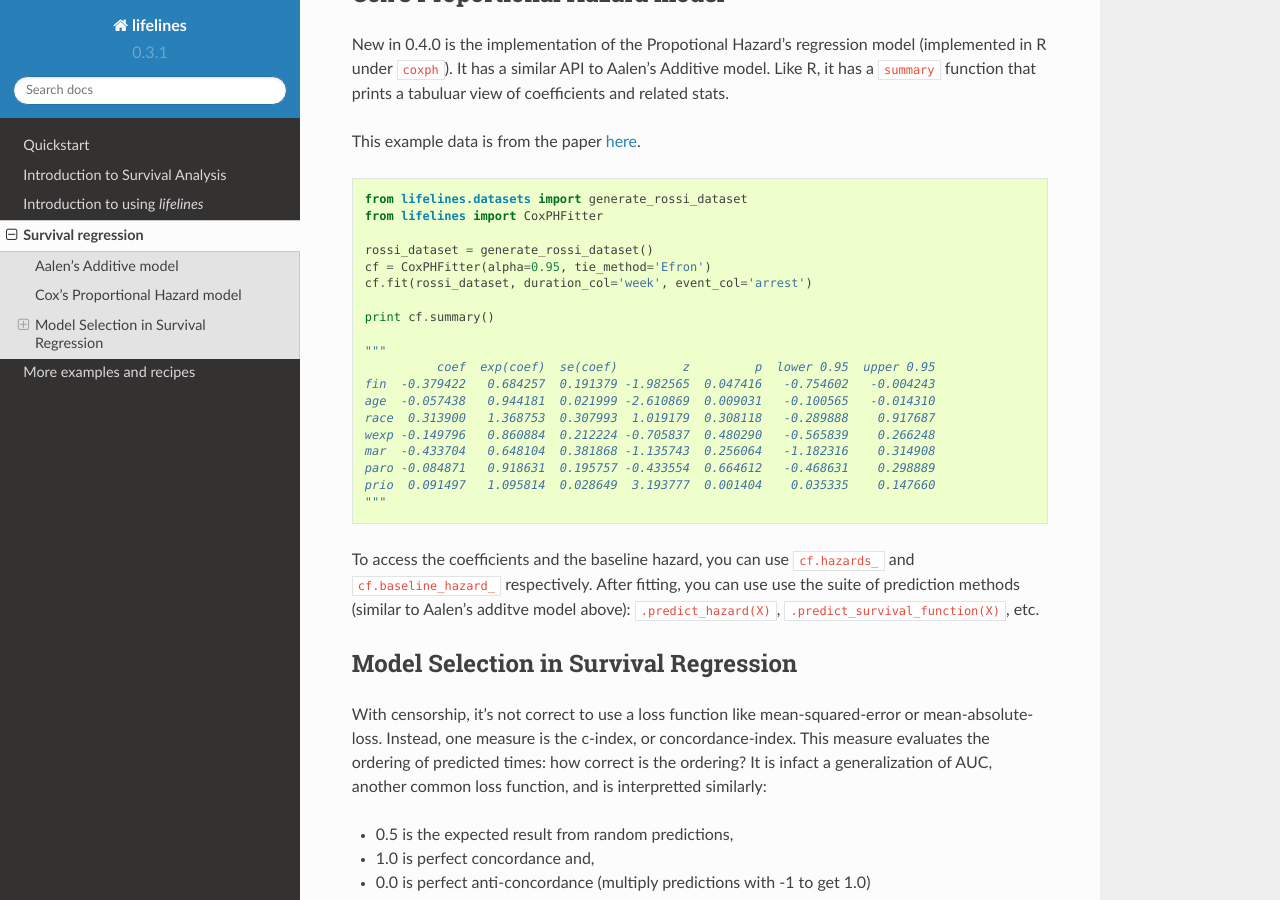
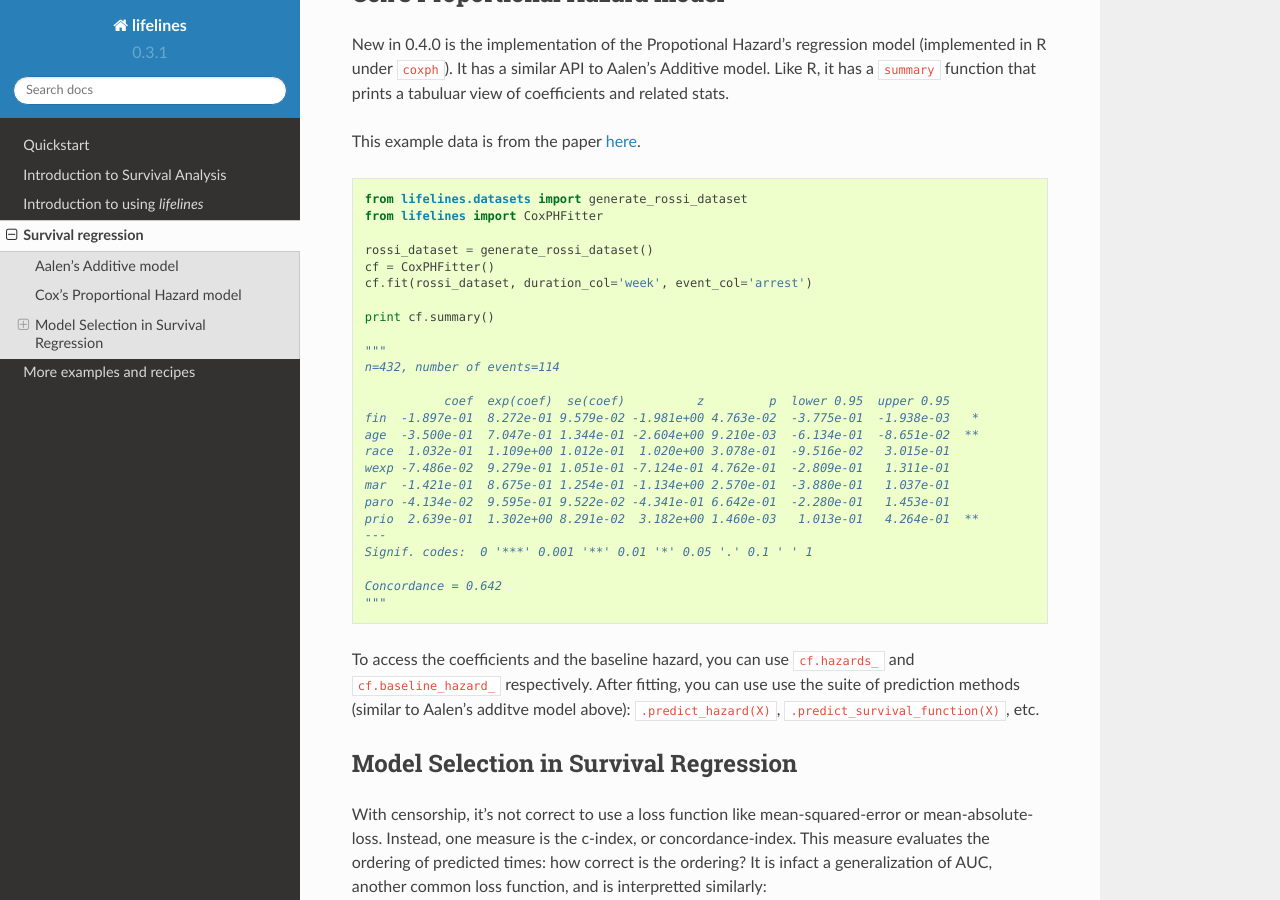
Before and after one commit to CamDavidsonPilon/lifelines, a Sphinx documentation site: the page built from docs/survival_regression.rst, in a window 1280 px wide and 900 px high, scrolled down 4359 px. Built offline with Sphinx 7.4.7 and the Read the Docs theme 2.0.0, drawn with Linux system fonts in a browser that asks for light colours; formulas are drawn with MathJax 3.

Commit message:
autolinting the source + a bug was found in summmary()

```diff
--- a/docs/survival_regression.rst
+++ b/docs/survival_regression.rst
@@ -399,20 +399,26 @@ This example data is from the paper `here <http://cran.r-project.org/doc/contrib
     from lifelines import CoxPHFitter
 
     rossi_dataset = generate_rossi_dataset()
-    cf = CoxPHFitter(alpha=0.95, tie_method='Efron')
+    cf = CoxPHFitter()
     cf.fit(rossi_dataset, duration_col='week', event_col='arrest')
 
     print cf.summary()
 
     """
-              coef  exp(coef)  se(coef)         z         p  lower 0.95  upper 0.95
-    fin  -0.379422   0.684257  0.191379 -1.982565  0.047416   -0.754602   -0.004243
-    age  -0.057438   0.944181  0.021999 -2.610869  0.009031   -0.100565   -0.014310
-    race  0.313900   1.368753  0.307993  1.019179  0.308118   -0.289888    0.917687
-    wexp -0.149796   0.860884  0.212224 -0.705837  0.480290   -0.565839    0.266248
-    mar  -0.433704   0.648104  0.381868 -1.135743  0.256064   -1.182316    0.314908
-    paro -0.084871   0.918631  0.195757 -0.433554  0.664612   -0.468631    0.298889
-    prio  0.091497   1.095814  0.028649  3.193777  0.001404    0.035335    0.147660
+    n=432, number of events=114
+
+               coef  exp(coef)  se(coef)          z         p  lower 0.95  upper 0.95
+    fin  -1.897e-01  8.272e-01 9.579e-02 -1.981e+00 4.763e-02  -3.775e-01  -1.938e-03   *
+    age  -3.500e-01  7.047e-01 1.344e-01 -2.604e+00 9.210e-03  -6.134e-01  -8.651e-02  **
+    race  1.032e-01  1.109e+00 1.012e-01  1.020e+00 3.078e-01  -9.516e-02   3.015e-01
+    wexp -7.486e-02  9.279e-01 1.051e-01 -7.124e-01 4.762e-01  -2.809e-01   1.311e-01
+    mar  -1.421e-01  8.675e-01 1.254e-01 -1.134e+00 2.570e-01  -3.880e-01   1.037e-01
+    paro -4.134e-02  9.595e-01 9.522e-02 -4.341e-01 6.642e-01  -2.280e-01   1.453e-01
+    prio  2.639e-01  1.302e+00 8.291e-02  3.182e+00 1.460e-03   1.013e-01   4.264e-01  **
+    ---
+    Signif. codes:  0 '***' 0.001 '**' 0.01 '*' 0.05 '.' 0.1 ' ' 1
+
+    Concordance = 0.642
     """
 
 To access the coefficients and the baseline hazard, you can use ``cf.hazards_`` and ``cf.baseline_hazard_`` respectively. After fitting, you can use use the suite of prediction methods (similar to Aalen's additve model above): ``.predict_hazard(X)``, ``.predict_survival_function(X)``, etc.
--- a/setup.py
+++ b/setup.py
@@ -22,7 +22,7 @@ ext_fstat = Extension(name="lifelines._statistics",
 
 setup(
     name="lifelines",
-    version="0.4.3.1",
+    version="0.4.4.0",
     author="Cameron Davidson-Pilon",
     author_email="cam.davidson.pilon@gmail.com",
     description="Survival analysis in Python, including Kaplan Meier, Nelson Aalen and regression",
```
Also changed, not shown: README.md (+1 -1 lines), 3 other files.
